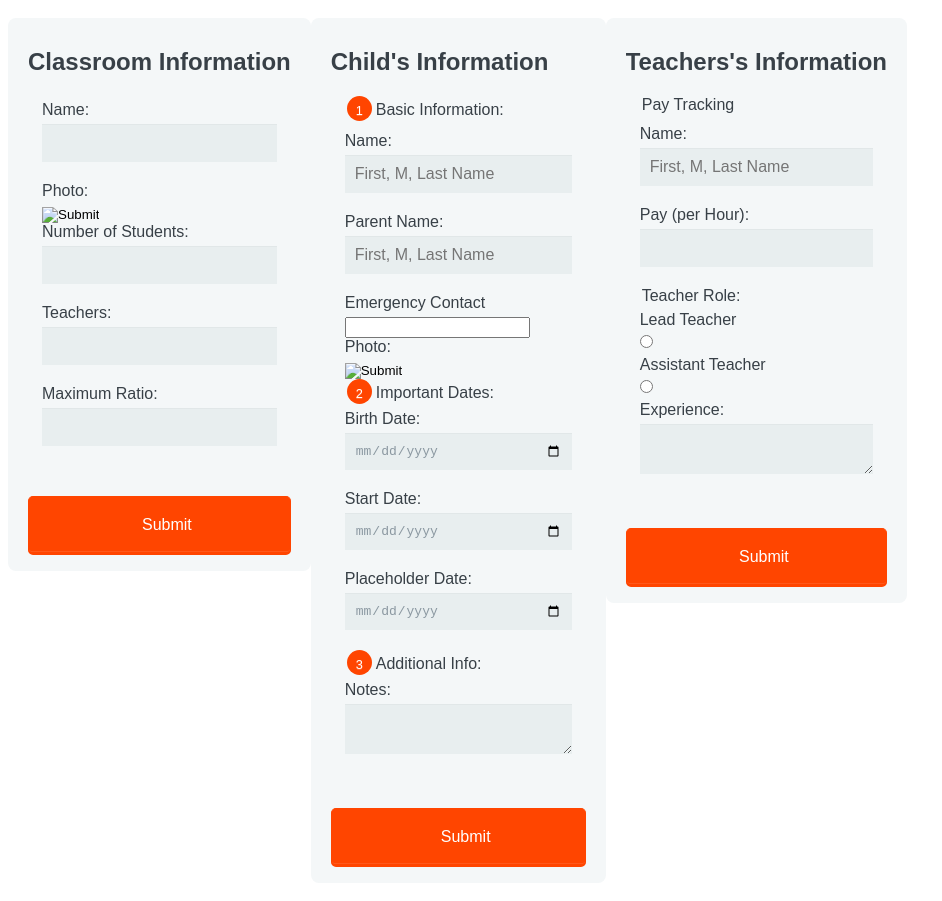
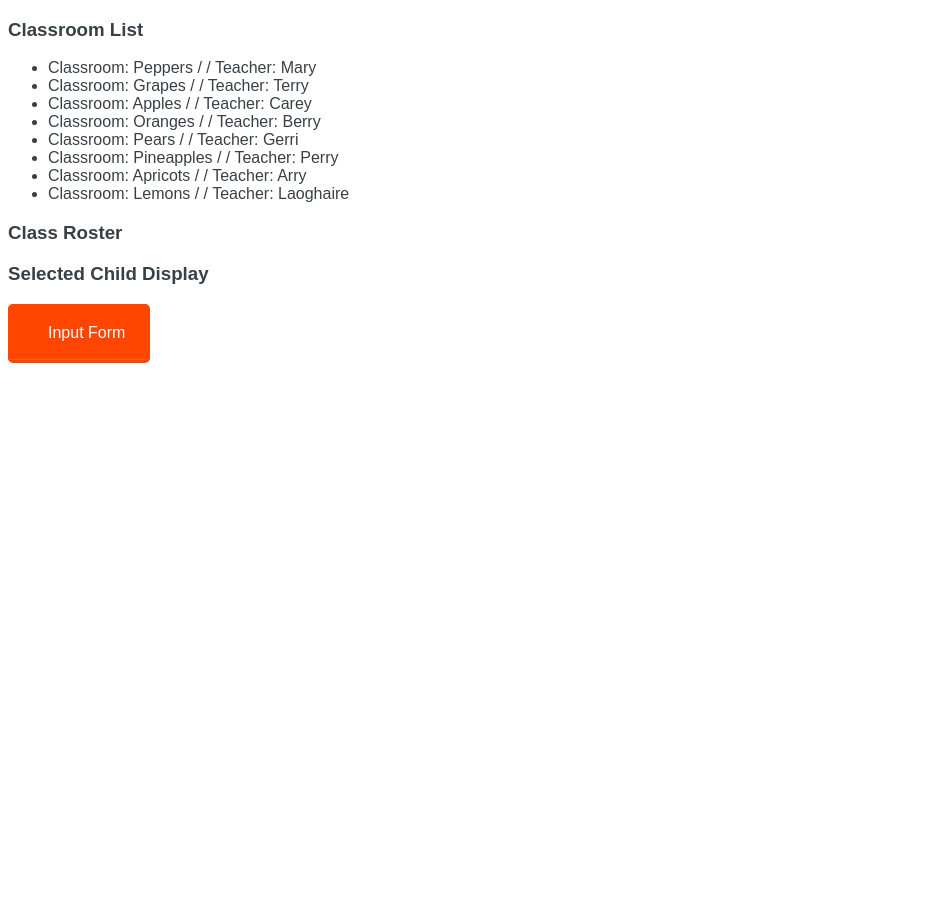
Before and after one commit to EvanDBush/classroom-organizer, a plain HTML site: page index.html in a window 1280 px wide. Shown: the whole page, without its empty margins (0-942 px from the left). After the commit the page ends 800 px from the top, so only its background shows below. Drawn offline with Linux system fonts and the light colour scheme.

Commit message:
cleans up form, adds button to hide it

```diff
--- a/css/main.css
+++ b/css/main.css
@@ -12,7 +12,7 @@ body {
 
 form {
   max-width: 300px;
-  margin: 10px auto;
+  margin: 10px;
   padding: 10px 20px;
   background: #f4f7f8;
   border-radius: 8px;
@@ -65,7 +65,7 @@ button {
   text-align: center;
   font-style: normal;
   border-radius: 5px;
-  width: 100%;
+
   border: 1px solid orangered;
   border-width: 1px 1px 3px;
   box-shadow: 0 -1px 0 rgba(255,255,255,0.1) inset;
@@ -106,11 +106,17 @@ label.light {
   border-radius: 100%;
 }
 
+.hide {
+  display: none;
+}
+
+
+
 @media (min-width: 480px) {
 
-  body {
+  /* body {
     display: flex;
-  }
+  } */
 
   form {
     max-width: 480px;
--- a/index.html
+++ b/index.html
@@ -4,32 +4,29 @@
     <meta charset="UTF-8">
     <meta http-equiv="X-UA-Compatible" content="IE=edge">
     <meta name="viewport" content="width=device-width, initial-scale=1.0">
+    <script defer src="js/students.js"></script>
     <script defer src="js/scripts.js"></script>
     <link rel="stylesheet" href="css/main.css">
     <title>Classroom Organizer</title>
 </head>
 <body>
     <div>
-        <form action="index.html" method="post">
-            <h2>Classroom Information</h2>
-            <fieldset>
-                <label for="name">Name:</label>
-                <input type="text" id="name" name="classroom_name">
-                <label for="photo">Photo:</label>
-                <input type="image" id="photo" name="class_photo">
-                <label for="classsize">Number of Students:</label>
-                <input type="number" id="classsize" name="class_size">
-                <label for="classteachers">Teachers:</label>
-                <input type="text" id="classteachers" name="class_teachers">
-                <label for="classratio">Maximum Ratio:</label>
-                <input type="number" id="classratio" name="class_ratio">
-            </fieldset>
-            <button type="submit">Submit</button>
-        </form>
+        <h3>Classroom List</h3>
+        <ul id="classroom-list"></ul>
     </div>
     <div>
+        <h3>Class Roster</h3>
+        <ul id="class-roster"></ul>
+    </div>
+    <div id="student-display">
+        <h3>Selected Child Display</h3>
+    </div>
+    <div>
+        <button id="hide-button">Input Form</button>
+    </div>
+    <div id="form-div" class="hide">
         <form action="index.html" method="post">
-            <h2>Child's Information</h2>
+            <h3>Child Information Form</h3>
             <fieldset>
                 <legend><span class="number">1</span>Basic Information:</legend>
                 <label for="name">Name:</label>
@@ -54,25 +51,5 @@
             <button type="submit"> Submit </button>
         </form>
     </div>
-    <div>
-        <form action="index.html" method="post">
-            <h2>Teachers's Information</h2>
-            <fieldset>
-                <label for="name">Name:</label>
-                <input type="text" id="name" name="teacher_name" placeholder="First, M, Last Name">
-                <legend>Pay Tracking</legend>
-                <label for="wage">Pay (per Hour):</label>
-                <input type="number" id="wage" name="teacher_pay">
-                <legend>Teacher Role:</legend>
-                <label for="lead">Lead Teacher</label>
-                <input type="radio" id="lead" name="teacher_role">
-                <label for="assistant">Assistant Teacher</label>
-                <input type="radio" id="assistant" name="teacher_role">
-                <label for="experience">Experience:</label>
-                <textarea id="experience" name="teacher_experience"></textarea>
-            </fieldset>
-            <button type="submit">Submit</button>
-        </form>
-    </div>
 </body>
 </html>
--- a/js/scripts.js
+++ b/js/scripts.js
@@ -17,6 +17,7 @@ const pineapples = new Classroom("Pineapples", "Perry");
 const apricots = new Classroom("Apricots", "Arry");
 const lemons = new Classroom("Lemons", "Laoghaire");
 
+const classrooms = [peppers, grapes, apples, oranges, pears, pineapples, apricots, lemons]
 class Student {
     constructor (firstName, lastName, middleInitial, birthDate, emergencyContact) {
         this.firstName = firstName;
@@ -26,21 +27,6 @@ class Student {
         this.emergencyContact = emergencyContact;
     };
 };
-
-const jack = new Student("James", "Bush", "A", "07/04/2020", "123-456-7890");
-const jimmy = new Student("Jimothy", "Young", "K", "01/05/2021", "555-555-5555");
-const jacques = new Student("Jacques", "Javert", "B", "07/14/2020", "502-574-1566");
-const joaquin = new Student("Joaquin", "Vogel", "F", "04/01/2020", "800-723-3288");
-const jaime = new Student("Jaime", "Carter", "P", "08/27/2020", "877-615-0914");
-const james = new Student("James", "Bond", "D", "03/13/2020", "007-247-7334");
-const iago = new Student("Iago", "Jenkins", "X", "06/10/2021", "007-247-7334");
-const yakov = new Student("Yakov", "Alexander", "I", "09/21/2020", "007-247-7334");
-const jacob = new Student("Jacob", "King", "K", "11/11/2021", "007-247-7334");
-const jimbo = new Student("Jimboniface", "Rogers", "Z", "04/01/2020", "007-247-7334");
-const giacomo = new Student("Giacomo", "Bond", "S", "03/09/2020", "007-247-7334");
-const hamish = new Student("Hamish", "", "F", "06/21/2021", "007-247-7334");
-const seamus = new Student("Seamus", "Jones", "D", "10/03/2020", "007-247-7334");
-const jimi = new Student("Jameson", "Hendrix", "Q", "01/23/2020", "007-247-7334");
 
 class Teacher {
     constructor(lastName, firstName, position, wage) {
@@ -95,3 +81,22 @@ function makeRandomName() {
         + " " +
         randomLastName[makeRandomInteger(0,randomLastName.length)];
 };
+
+const hideButton = document.getElementById('hide-button')
+const formDiv = document.getElementById('form-div')
+hideButton.addEventListener('click',()=>{
+    if (formDiv.style.display == 'none') {
+        formDiv.style.display = 'block'
+    } else {
+        formDiv.style.display = 'none'
+    }
+})
+
+const classroomList = document.getElementById('classroom-list')
+classrooms.forEach(classroom => {
+    let listItem = document.createElement('li')
+    listItem.textContent =
+        `Classroom: ${classroom.classroomName} /\n/
+        Teacher: ${classroom.leadTeacher}`
+    classroomList.appendChild(listItem)
+})
```
